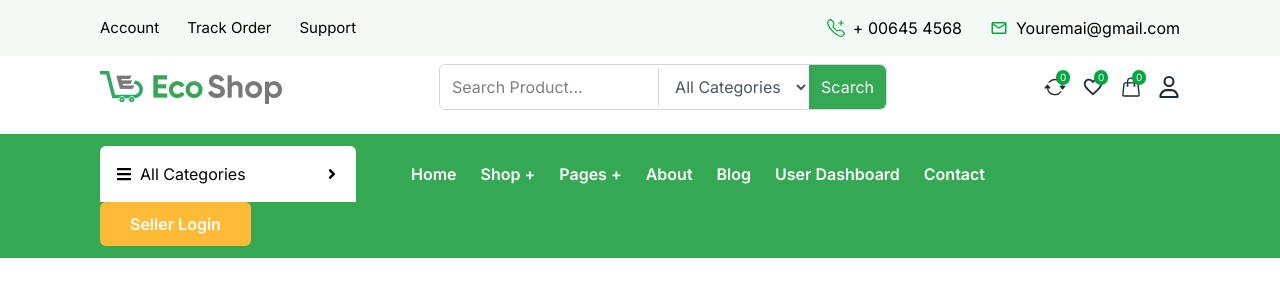
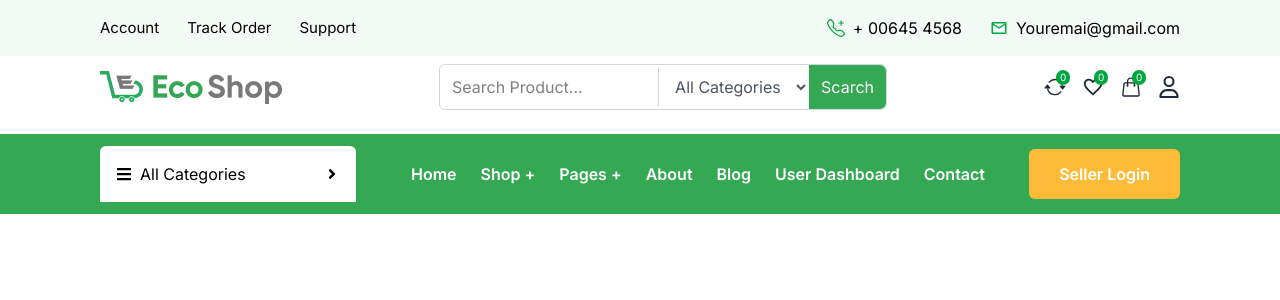
Before and after one commit to ahamedasif07/Project-Fresh-Grocery, a React (Vite) app: page / in a window 1280 px wide. Shown: the top 300 px of the page. Built offline with nearby package versions, Linux system fonts and the light colour scheme.

Commit message:
bottom nav end git push

```diff
--- a/src/components/NavbarParts/BottomNav.jsx
+++ b/src/components/NavbarParts/BottomNav.jsx
@@ -22,7 +22,7 @@ const BottomNav = () => {
     <div>
       <div className="bg-[#34A853] py-3 mt-4">
         <SectionContainer>
-          <div>
+          <div className="flex place-items-center justify-between">
             <div className="flex place-items-center gap-[55px]">
               {/* drop dowen start */}
               <div className="relative w-64">
@@ -88,7 +88,7 @@ const BottomNav = () => {
             </div>
             {/* button start */}
             <div>
-              <button className="relative overflow-hidden px-[30px] py-[10px] font-semibold text-white bg-[#FFBB38] border-transparent rounded-md group">
+              <button className="relative overflow-hidden px-[30px] py-[13px] font-semibold text-white bg-[#FFBB38] border-transparent rounded-md group">
                 <span className="absolute inset-0 w-0 h-full  group-hover:bg-black group-hover:w-full transition-all duration-500 ease-out"></span>
                 <span className="relative">Seller Login</span>
               </button>
```
